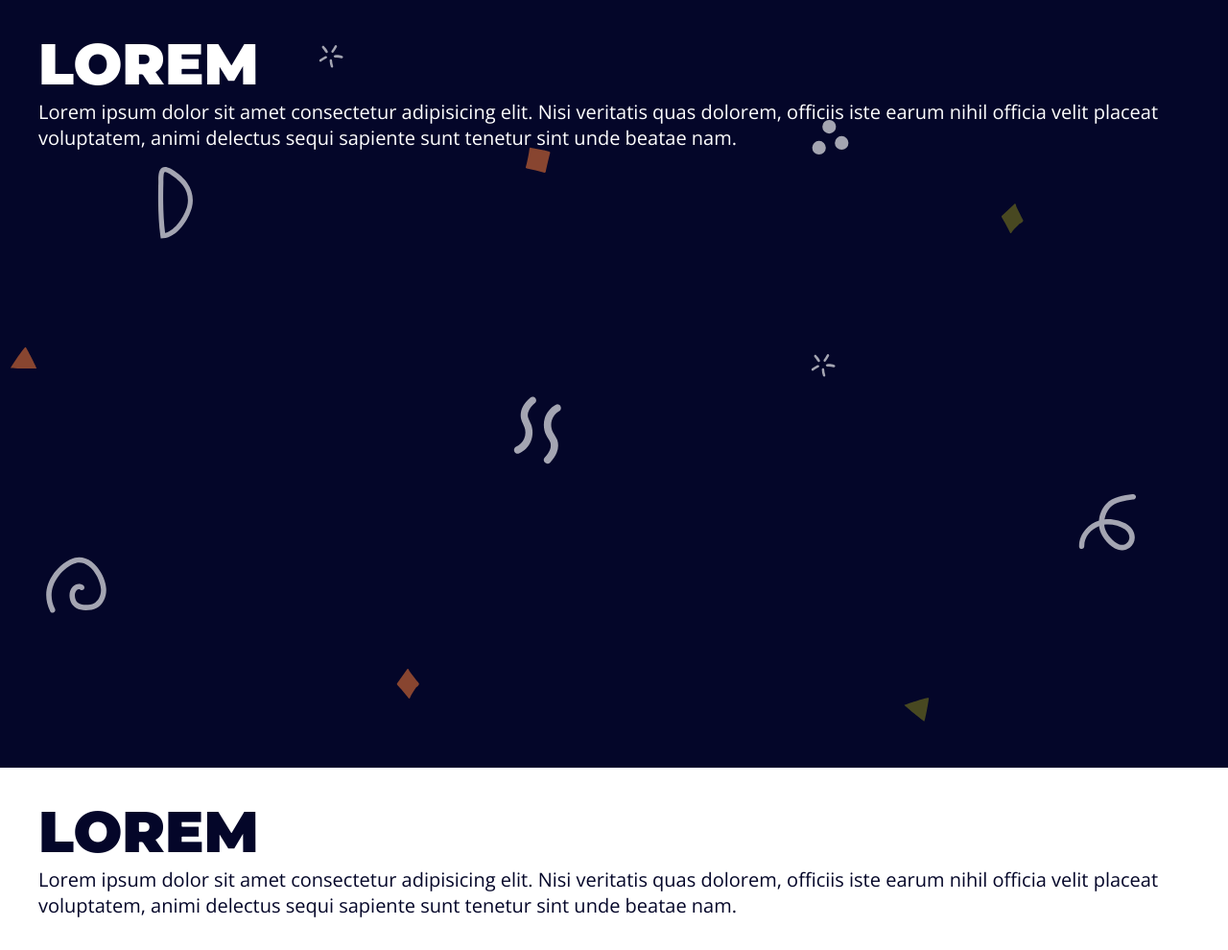
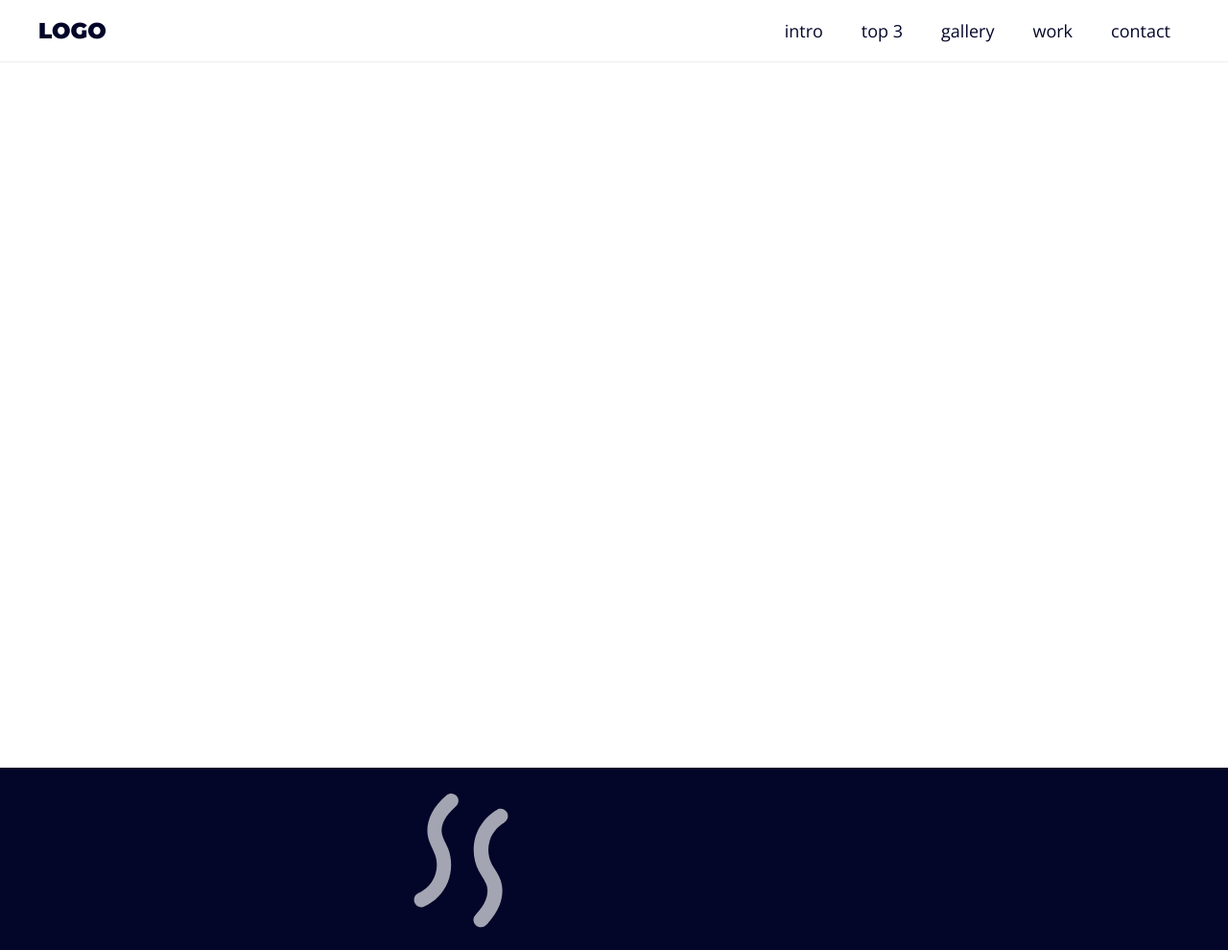
Before and after one commit to rakelmm/LandingPage, a plain HTML site: page index.html in a window 1280 px wide. Shown: the top 990 px of the page at 96% size. Drawn offline with nearby package versions, Linux system fonts and the light colour scheme.

Commit message:
:tada: menu

```diff
--- a/assets/css/styles.css
+++ b/assets/css/styles.css
@@ -2,6 +2,7 @@
   --primary-color: #040629;
   --white-color: #ffffff;
   --gap: 3rem;
+  --light-gray-color: #eeeeee;
 }
 
 * {
@@ -46,6 +47,10 @@ h6 {
   font-size: 3.5rem;
 }
 
+a {
+  text-decoration: none;
+}
+
 .main-bg {
   background-image: url('../img/main.bg.svg');
   background-size: cover;
@@ -66,3 +71,59 @@ h6 {
 .section {
   min-height: 100vh;
 }
+
+.menu {
+  background: var(--white-color);
+  position: fixed;
+  top: 0;
+  left: 0;
+  right: 0;
+  width: 100%;
+  border-bottom: 1px solid var(--light-gray-color);
+}
+
+.menu-content {
+  display: flex;
+  justify-content: space-between;
+  align-items: center;
+  padding-top: 0;
+  padding-bottom: 0;
+}
+
+.menu h1 {
+  font-size: 2.3rem;
+  color: var(--primary-color);
+}
+
+.menu h1 a {
+  color: inherit;
+}
+
+.menu ul {
+  list-style: none;
+  display: flex;
+}
+
+.menu ul li a {
+  display: block;
+  padding: 2rem;
+  font-size: 1.8rem;
+  color: var(--primary-color);
+  position: relative;
+}
+
+.menu ul li a::after {
+  content: ' ';
+  position: absolute;
+  bottom: 1rem;
+  left: 50%;
+  width: 0;
+  height: 0.2rem;
+  background: crimson;
+  transition: all 300ms ease-in-out;
+}
+
+.menu ul li a:hover::after {
+  width: 50%;
+  left: 25%;
+}
--- a/index.html
+++ b/index.html
@@ -10,25 +10,26 @@
 <link rel="preconnect" href="https://fonts.gstatic.com" crossorigin>
 <link href="https://fonts.googleapis.com/css2?family=Montserrat:wght@900&family=Open+Sans:ital,wght@0,400;0,700;1,400&display=swap" rel="stylesheet">
 </head>
-<body>
-  <section class="main-bg section">
-    <div class="main-content">
-      <h1>Lorem</h1>
-      <p>Lorem ipsum dolor sit amet consectetur adipisicing elit.
-        Nisi veritatis quas dolorem, officiis iste earum nihil officia
-        velit placeat voluptatem, animi delectus sequi sapiente sunt tenetur
-        sint unde beatae nam.</p>
-    </div>
-  </section>
+<body class="main-bg">
+  <aside class="menu">
+    <section class="main-content
+    menu-content">
+      <h1>
+      <a href="#">Logo</a></h1>
+     <nav>
+      <ul>
+        <li><a href="#">intro</a></li>
+        <li><a href="#">top 3</a></li>
+        <li><a href="#">gallery</a></li>
+        <li><a href="#">work</a></li>
+        <li><a href="#">contact</a></li>
+      </ul>
+    </nav>
+    </section>
+  </aside>
 
-  <section class="white-bg section">
-    <div class="main-content">
-      <h1>Lorem</h1>
-      <p>Lorem ipsum dolor sit amet consectetur adipisicing elit.
-        Nisi veritatis quas dolorem, officiis iste earum nihil officia
-        velit placeat voluptatem, animi delectus sequi sapiente sunt tenetur
-        sint unde beatae nam.</p>
-    </div>
-  </section>
+  <section class="section white-bg"></section>
+  <section class="section"></section>
+
 </body>
 </html>
```
Also changed, not shown: 1 other file.
